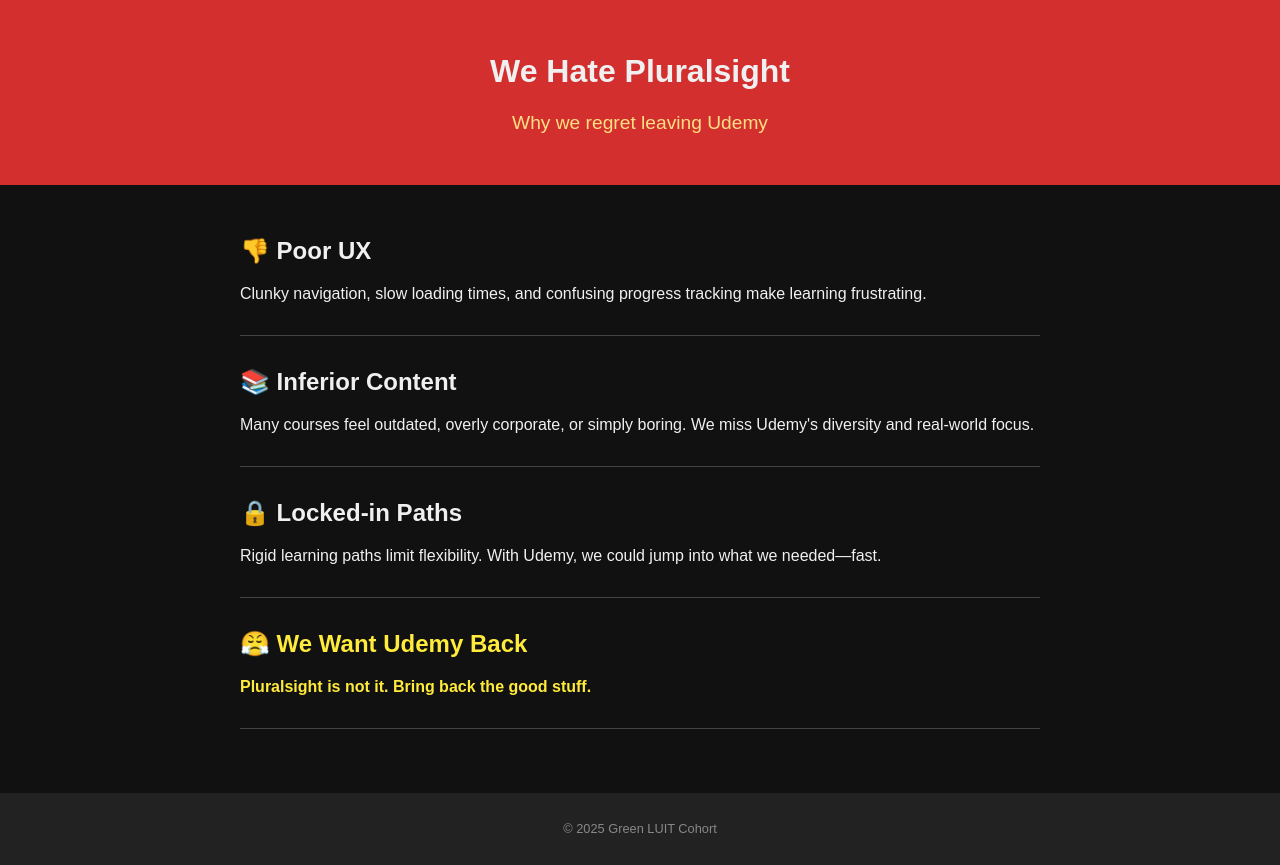
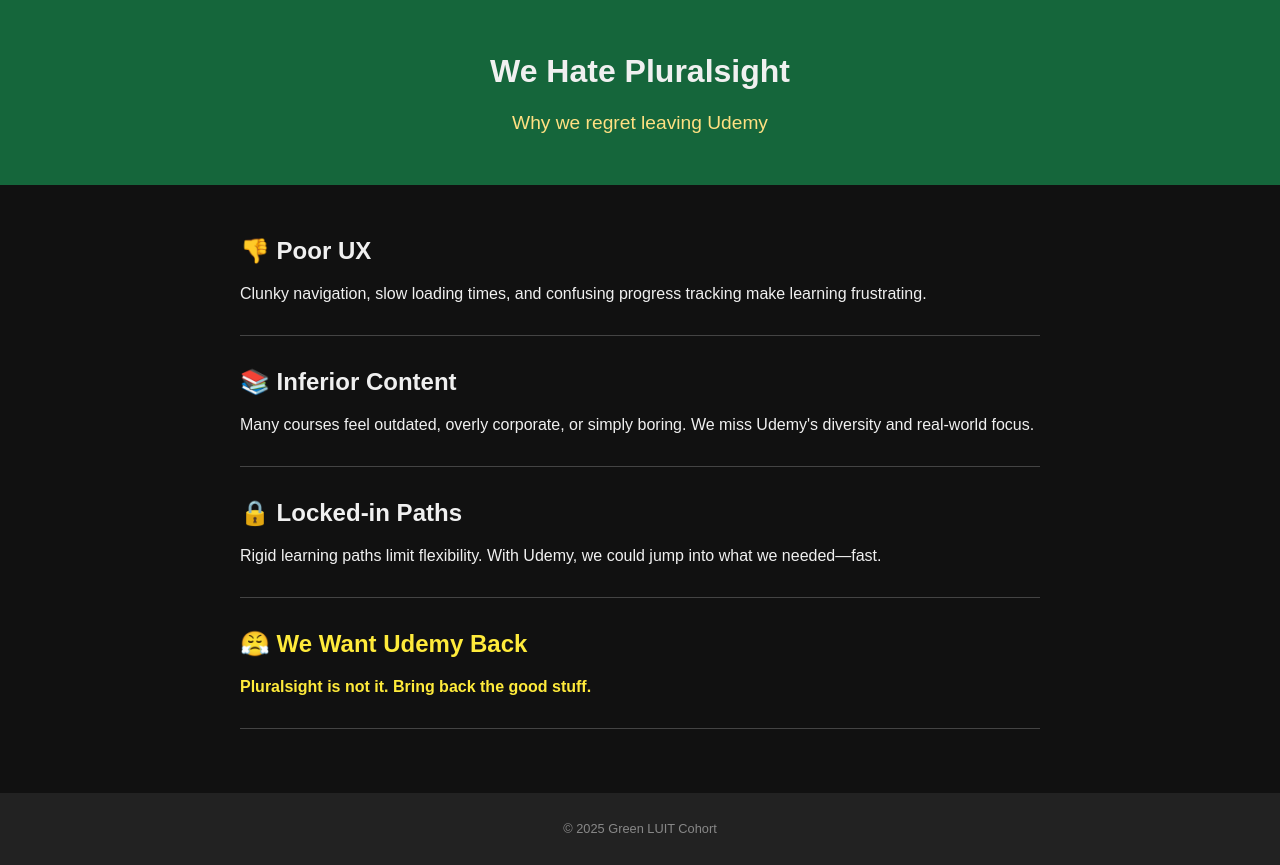
Before and after one commit to zaireali649/luit-may-2025-green-static-website, a plain HTML site: page index.html in a window 1280 px wide. Drawn offline with Linux system fonts and the light colour scheme.

Commit message:
Update index.html

```diff
--- a/index.html
+++ b/index.html
@@ -13,7 +13,7 @@
     }
 
     header {
-      background-color: #d32f2f;
+      background-color: #15663b;
       text-align: center;
       padding: 2rem;
     }
```
